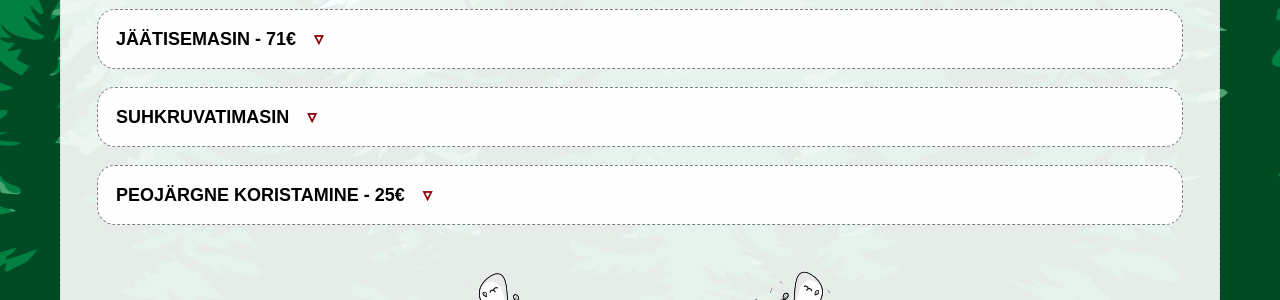
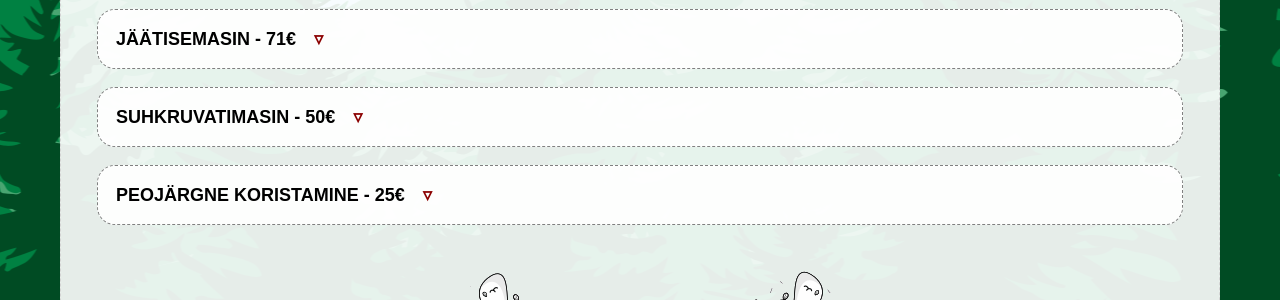
Before and after one commit to mypsik/torela, a Jekyll site: the page built from lisateenused/index.md, in a window 1280 px wide. Shown: the part 975-1275 px from the top of the page. Built offline with Jekyll 4.4.1, drawn with Linux system fonts in a browser that asks for light colours; some of the changed lines change nothing that is shown.

Commit message:
Update index.md

```diff
--- a/lisateenused/index.md
+++ b/lisateenused/index.md
@@ -45,7 +45,7 @@
 
 : Mustkunstnik Richard Samarüütel lisab laste sünnipäevadele maagiat ja unustamatuid trikke.
 
-  Richard teeb klassikalisi trikke rõngaste, topside ja pallidega, kuid on ka ka uuema ajastu üllatusi.
+  Richard teeb klassikalisi trikke rõngaste, topside ja pallidega, kuid on ka ka uuema ajastu trikke.
   Etendust on huvitav vaadata ka täiskasvanutel.
   Mustkunst sobib hästi 5-7aastastele lastele.
 
@@ -99,8 +99,9 @@
 JÄÄTISEMASIN - 71€
 : Pehme jäätisemasin valmistab 1 tunni ja 15 minutiga 40 pehmet jäätist. Kaasa tuleb jäätis ja 40 vahvlit. Lapsed saavad endale ise jäätist serveerida. Maitsed on hetkel vanilje ja šokolaad, võimalik on teha ka teisi maitseid.
 
-SUHKRUVATIMASIN
-: Lisainfo täiendamisel
+SUHKRUVATIMASIN - 50€
+: Laste sünnipäevade tõeline hitt. Suhkruvatt valmib 60 sekundiga ja selle valmistamine on väga lihtne. Suhkru kulu 1 portsioni kohta 12-18 grammi.
+  Hinnas on: suhkruvatimasin, kuppel, suhkru dosaator, 1kg suhkrut, 50 puidust pulka. Võimalik saada värvilisi erinevate maitsetega suhkruid.
 
 
 PEOJÄRGNE KORISTAMINE - 25€
```
